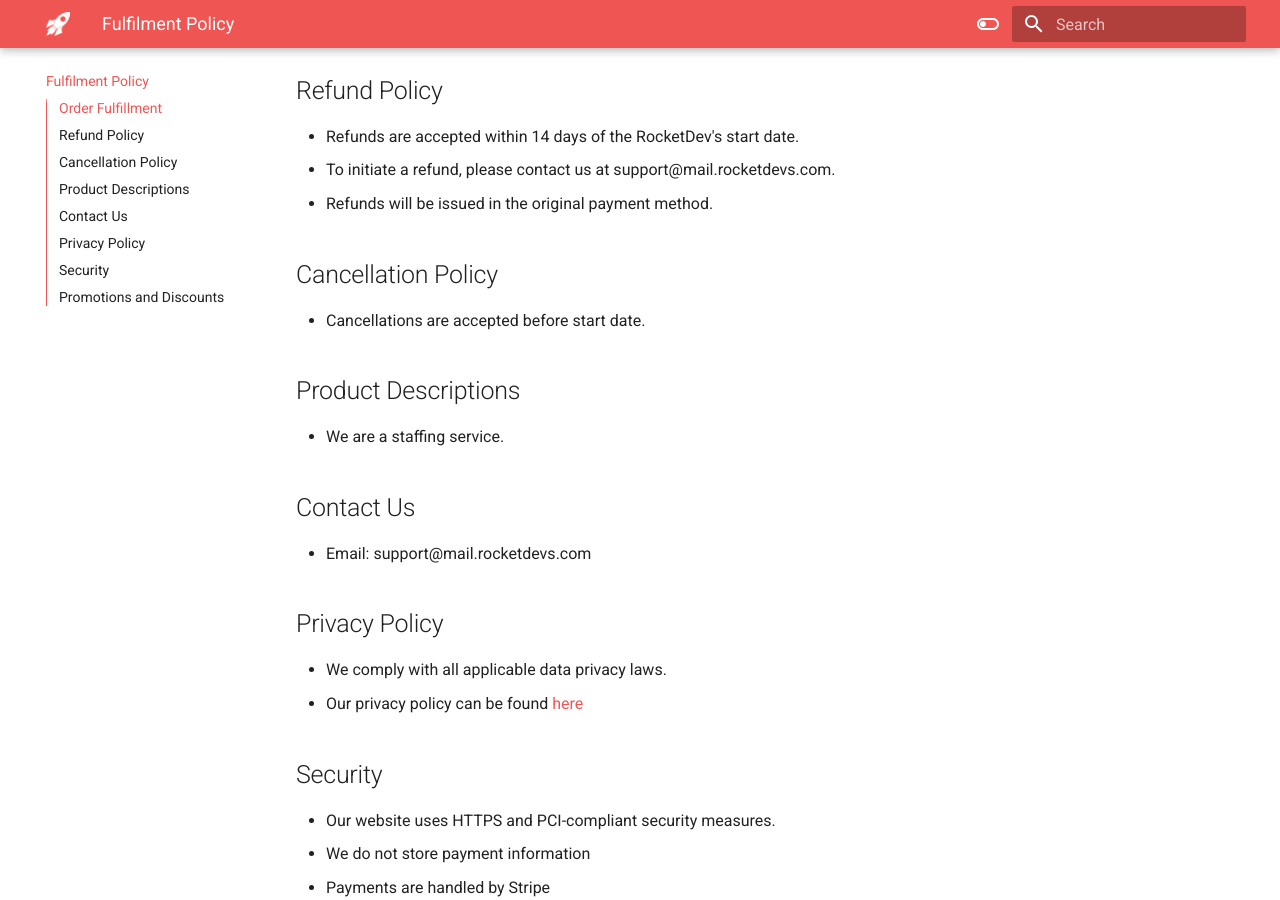
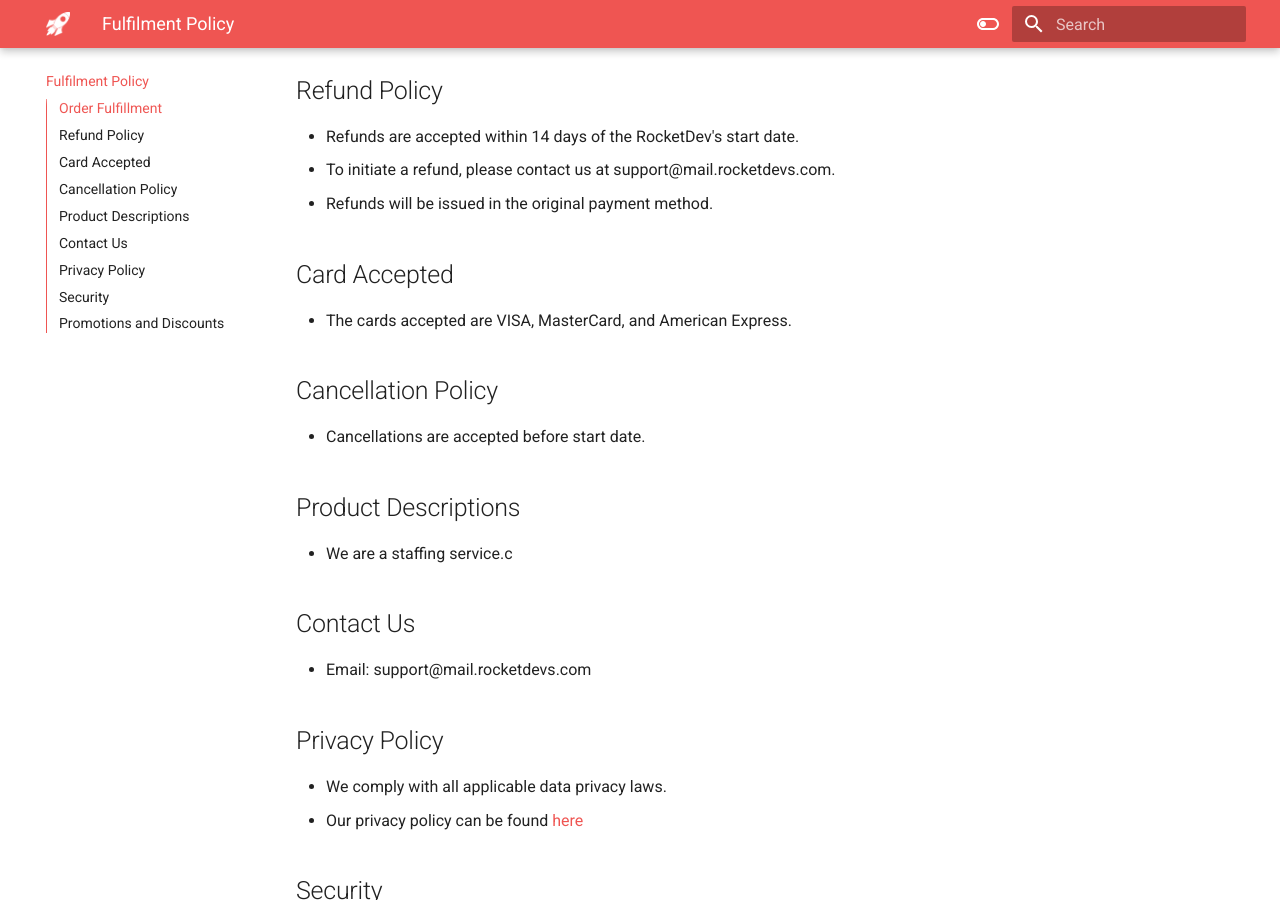
Before and after one commit to TheLastSultan/RocketDevsDocs, an MkDocs documentation site: the page built from docs/Fulfilment.md, in a window 1280 px wide and 900 px high, scrolled down 305 px. Built offline with MkDocs 1.6.1 and Material for MkDocs 9.7.7, drawn with Linux system fonts in a browser that asks for light colours.

Commit message:
feat: fullfilment policy recorded

```diff
--- a/docs/Fulfilment.md
+++ b/docs/Fulfilment.md
@@ -10,13 +10,17 @@
 - To initiate a refund, please contact us at support@mail.rocketdevs.com.
 - Refunds will be issued in the original payment method.
 
+## Card Accepted
+- The cards accepted are VISA, MasterCard, and American Express.
+
+
 ## Cancellation Policy
 
 - Cancellations are accepted before start date.
 
 ## Product Descriptions
 
-- We are a staffing service.
+- We are a staffing service.c
 
 ## Contact Us
 
```
